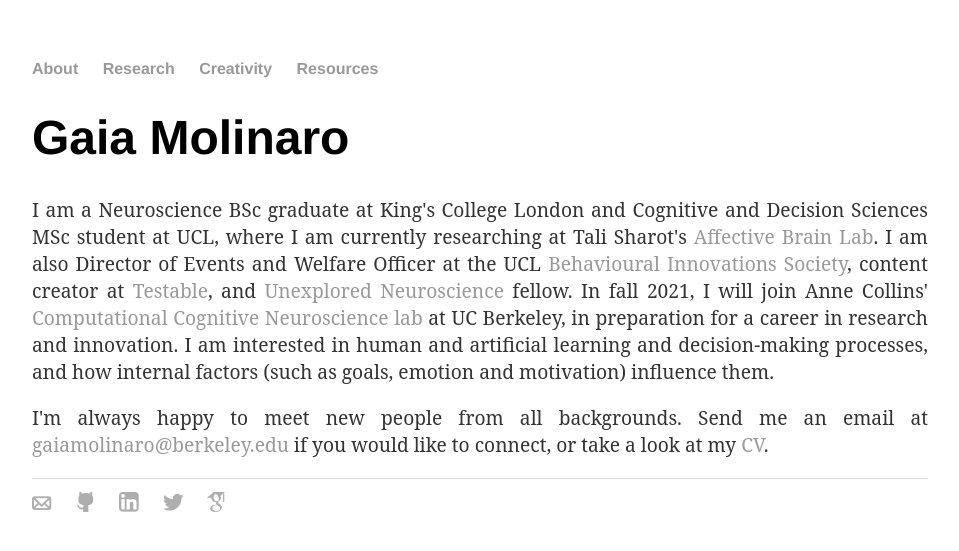
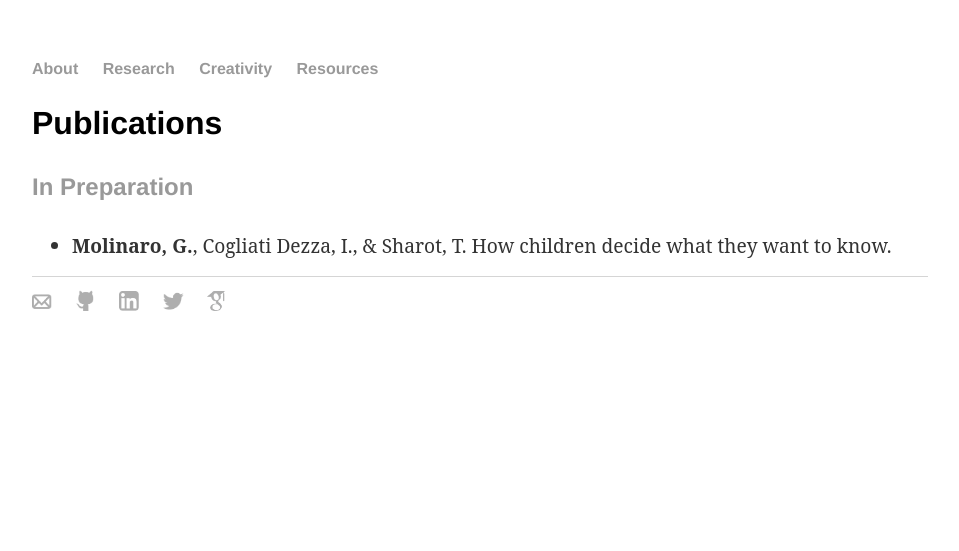
Before and after one commit to gaiamolinaro/gaiamolinaro.github.io, a Jekyll site: the page built from index.html, in a window 1280 px wide. Shown: the top 551 px of the page, without its empty margins (160-1119 px from the left). Built offline with Jekyll 4.4.1, drawn with Linux system fonts in a browser that asks for light colours; nearby versions of some CDN libraries.

Commit message:
Update index.html

```diff
--- a/index.html
+++ b/index.html
@@ -3,14 +3,19 @@
 title: Gaia Molinaro
 ---
 <div class="blurb">
-<h1>Gaia Molinaro</h1>
-<p>I am a Neuroscience BSc graduate at King's College London and Cognitive and Decision Sciences MSc student at UCL,
-    where I am currently researching at Tali Sharot's <a href="http://affectivebrain.com/" target="_blank">Affective Brain Lab</a>.
-    I am also Director of Events and Welfare Officer at the UCL <a href="http://behaviouralucl.tech/" target="_blank">Behavioural Innovations Society</a>,
-    content creator at <a href="https://www.testable.org/" target="_blank">Testable</a>,
-    and <a href="https://www.unexploredneuroscience.com/" target="_blank">Unexplored Neuroscience</a> fellow.
-    In fall 2021, I will join Anne Collins' <a href="https://ccn.berkeley.edu/" target="_blank">Computational Cognitive Neuroscience lab</a> at UC Berkeley, in preparation for a career in research and innovation.
-    I am interested in human and artificial learning and decision-making processes, and how internal factors (such as goals, emotion and motivation) influence them.</p>
-    <p>I'm always happy to meet new people from all backgrounds. Send me an email at <a href="mailto:gaiamolinaro@berkeley.edu">gaiamolinaro@berkeley.edu</a> if you would like to connect,
-        or take a look at my <a href="../molinaro_cv.pdf" target="_blank">CV</a>.</p>
+    <h2>Publications</h2>
+    <h4>In Preparation</h4>
+    <ul>
+        <li class="p-li"><b>Molinaro, G.</b>, Cogliati Dezza, I., & Sharot, T. How children decide what they want to know.</li>
+    </ul>
+    <!-- h4>Preprints/h4
+    ul
+        li class="p-li" b Molinaro, G./b, Author, A., & Author, C. (2024). Title.
+        [a href="" target="_blank">Preprint/a]/li
+    /ul
+    h4Journal Articles/h4
+    ul
+        li class="p-li">bMolinaro, G./b, Author, A., & Author, C. (2024). Title. i Journal/i.
+            [a href="" target="_blank">PDF/a]/li
+    /ul-->
 </div><!-- /.blurb -->
```
